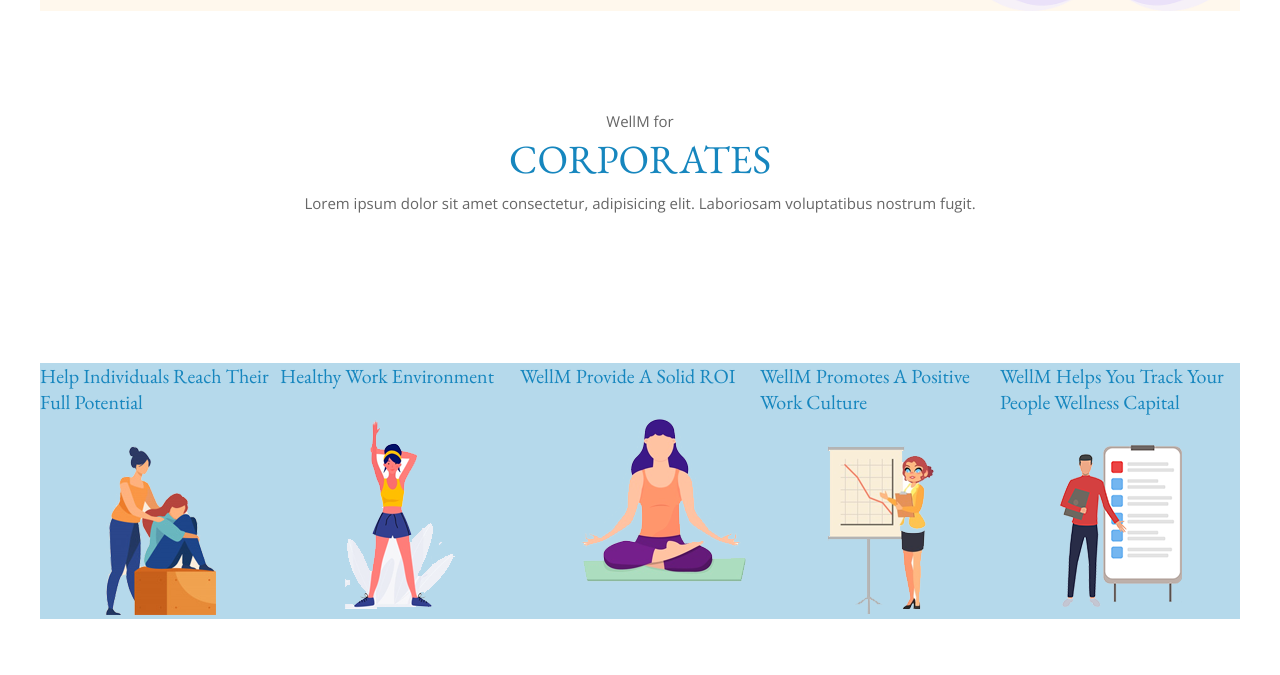
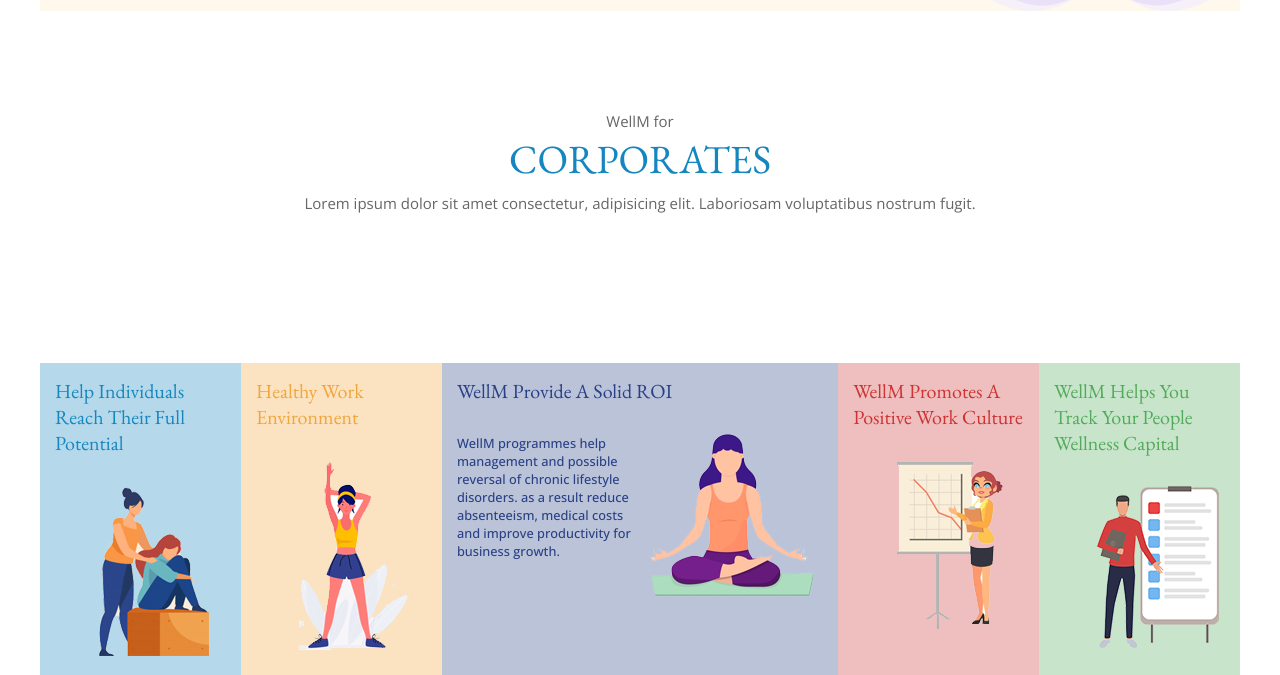
Before and after one commit to RoshanDiwedi/glam, a plain HTML site: page index.html in a window 1280 px wide. Shown: the part 960-1635 px from the top of the page. Before the commit the page ends 1579 px from the top, so only its background shows below. Drawn offline with nearby package versions, Linux system fonts and the light colour scheme.

Commit message:
collapsable working

```diff
--- a/index.html
+++ b/index.html
@@ -128,11 +128,11 @@
               <div class="container">
                 <div class="text col-2">
                   <p>
-                    Lorem ipsum dolor sit amet consectetur adipisicing elit. Est
-                    ab in delectus aut perspiciatis impedit sint sit nobis
-                    recusandae expedita doloremque voluptatibus id corrupti
-                    earum iste eius, explicabo quaerat. Deserunt vero
-                    exercitationem ipsam dolor fugiat ad debitis eos officiis
+                    WellM programmes help
+                    management and possible
+                    reversal of chronic lifestyle
+                    disorders. as a result reduce
+                    absenteeism, medical costs and improve productivity for business growth.
                   </p>
                 </div>
                 <div class="copse-img col-2">
@@ -148,13 +148,11 @@
               <div class="container">
                 <div class="text col-2">
                   <p>
-                    Lorem ipsum dolor sit amet consectetur adipisicing elit. Est
-                    ab in delectus aut perspiciatis impedit sint sit nobis
-                    recusandae expedita doloremque voluptatibus id corrupti
-                    earum iste eius, explicabo quaerat. Deserunt vero
-                    exercitationem ipsam dolor fugiat ad debitis eos officiis
-                    veniam deleniti illum esse quidem dignissimos consectetur
-                    odio, rem sint harum.
+                    WellM programmes help
+                    management and possible
+                    reversal of chronic lifestyle
+                    disorders. as a result reduce
+                    absenteeism, medical costs and improve productivity for business growth.
                   </p>
                 </div>
                 <div class="copse-img col-2">
@@ -165,7 +163,7 @@
 
             <!-- col three -->
 
-            <div class="col-5 title copse-three">
+            <div class="col-5 title copse-three active">
               <h3>WellM Provide a Solid ROI</h3>
               <div class="container">
                 <div class="text col-2">
@@ -190,13 +188,11 @@
               <div class="container">
                 <div class="text col-2">
                   <p>
-                    Lorem ipsum dolor sit amet consectetur adipisicing elit. Est
-                    ab in delectus aut perspiciatis impedit sint sit nobis
-                    recusandae expedita doloremque voluptatibus id corrupti
-                    earum iste eius, explicabo quaerat. Deserunt vero
-                    exercitationem ipsam dolor fugiat ad debitis eos officiis
-                    veniam deleniti illum esse quidem dignissimos consectetur
-                    odio, rem sint harum.
+                    WellM programmes help
+                    management and possible
+                    reversal of chronic lifestyle
+                    disorders. as a result reduce
+                    absenteeism, medical costs and improve productivity for business growth.
                   </p>
                 </div>
                 <div class="copse-img col-2">
@@ -211,13 +207,11 @@
               <div class="container">
                 <div class="text col-2">
                   <p>
-                    Lorem ipsum dolor sit amet consectetur adipisicing elit. Est
-                    ab in delectus aut perspiciatis impedit sint sit nobis
-                    recusandae expedita doloremque voluptatibus id corrupti
-                    earum iste eius, explicabo quaerat. Deserunt vero
-                    exercitationem ipsam dolor fugiat ad debitis eos officiis
-                    veniam deleniti illum esse quidem dignissimos consectetur
-                    odio, rem sint harum.
+                    WellM programmes help
+                    management and possible
+                    reversal of chronic lifestyle
+                    disorders. as a result reduce
+                    absenteeism, medical costs and improve productivity for business growth.
                   </p>
                 </div>
                 <div class="copse-img col-2">
--- a/script.js
+++ b/script.js
@@ -15,4 +15,11 @@ $(document).ready(function () {
   $(".video-popup p").on("click", function () {
     $(".video-popup").hide();
   });
+
+  $(".col-5").on("click",function(){
+    if(!$(this).hasClass("active")){
+      $(".col-5.active").removeClass("active");
+      $(this).addClass("active");
+    }
+  })
 });
--- a/style.css
+++ b/style.css
@@ -217,6 +217,11 @@ ul.secondory-nav-list li{
 }
 
 /* section collapse */
+
+.col-5{
+    padding: 15px;
+}
+
 .collapse-content-wrapper{
     text-align: center;
     padding-bottom: 150px;
@@ -229,6 +234,11 @@ ul.secondory-nav-list li{
 #collapse .text{
     display: none;
 }
+#collapse .text p{
+    margin-top: 30px;
+    font-size: 0.8rem;
+    font-weight: 500;
+}
 
 #collapse .copse-img{
     text-align: center;
@@ -239,43 +249,49 @@ ul.secondory-nav-list li{
 #collapse .copse-one{
     background-color: #1686be50;
 }
-#collapse .copse-one h3{
+#collapse .copse-one h3, #collapse .copse-one p{
     color: #1686be;
 }
 
 
 #collapse .copse-two{
-    background-color: #1686be50;
+    background-color: #f1a53a50;
 }
-#collapse .copse-two h3{
-    color: #1686be;
+#collapse .copse-two h3,#collapse .copse-two p{
+    color: #f1a53a;
 }
 
 
 #collapse .copse-three{
-    background-color: #1686be50;
+    background-color: #29408550;
 }
-#collapse .copse-three h3{
-    color: #1686be;
+#collapse .copse-three h3, #collapse .copse-three p{
+    color: #294085;
 }
 
 
 #collapse .copse-four{
-    background-color: #1686be50;
+    background-color: #cc333350;
 }
-#collapse .copse-four h3{
-    color: #1686be;
+#collapse .copse-four h3,#collapse .copse-four p{
+    color: #cc3333;
 }
 
 #collapse .copse-five{
-    background-color: #1686be50;
+    background-color: #52ab5a50;
 }
-#collapse .copse-five h3{
-    color: #1686be;
+#collapse .copse-five h3, #collapse .copse-five p{
+    color: #52ab5a;
 }
 
 
+#collapse div.active .text{
+    display: block !important;
+}
 
+#collapse div.active{
+    flex-basis: 40%;
+}
 
 
 /* media Query */
```
